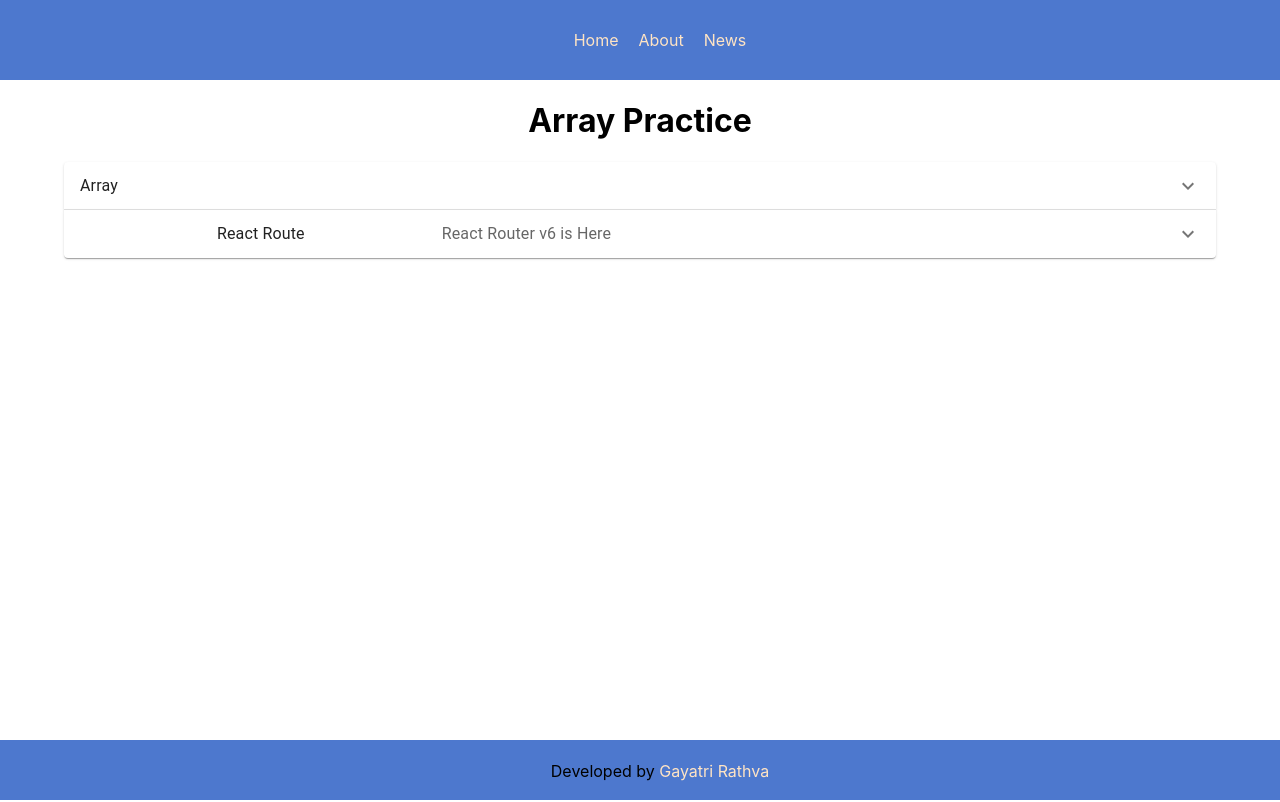
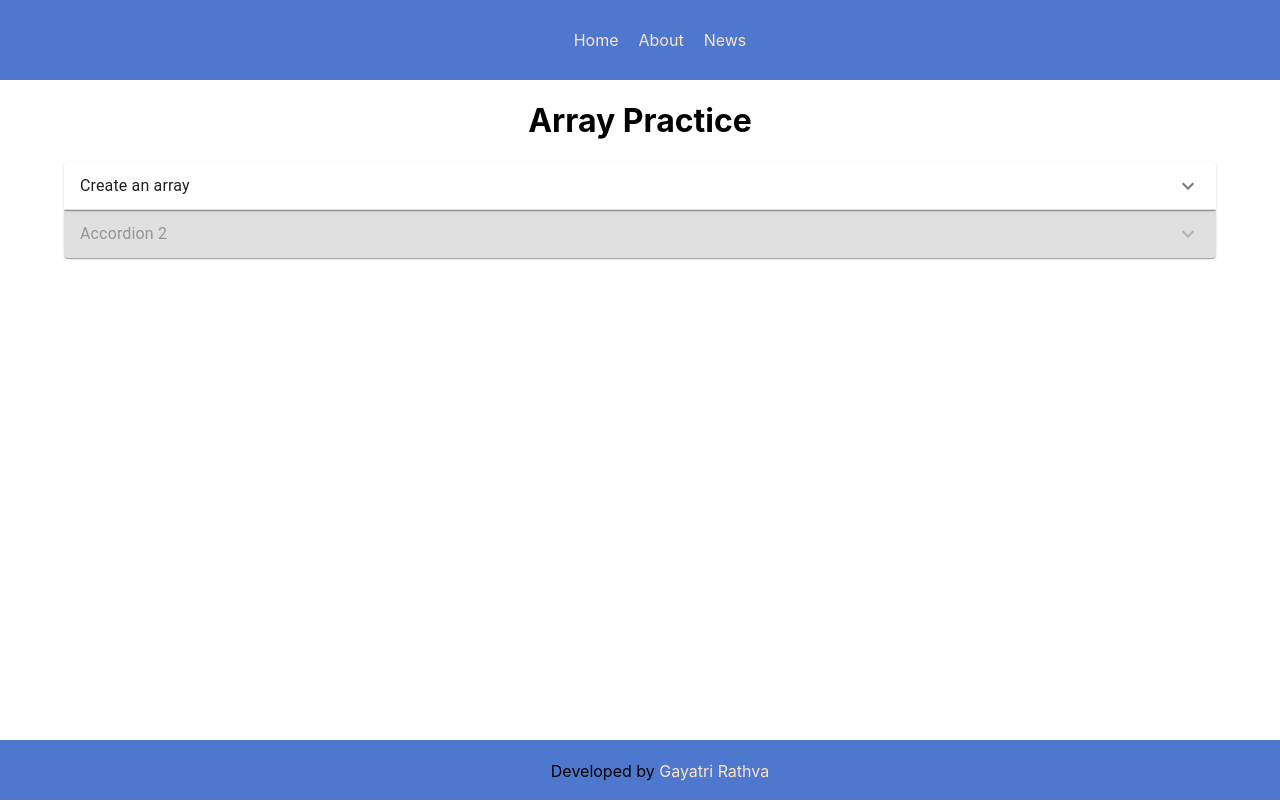
Before and after one commit to gayatri89/react-practice-project, a React (Create React App) app: page /arr in a window 1280 px wide. Built offline with nearby package versions, Linux system fonts and the light colour scheme.

Commit message:
created footer

```diff
--- a/src/App.css
+++ b/src/App.css
@@ -39,3 +39,15 @@
   text-decoration: none;
   color: bisque;
 }
+
+pre {
+  background-color: var(--code-background-block);
+  border: 1px solid transparent;
+  margin: 1rem 0 2rem;
+  padding: 1rem 2.5rem 1rem 1rem;
+}
+pre code {
+  background: none;
+  color: var(--text-primary);
+  padding: 0;
+}
--- a/src/components/Footer.js
+++ b/src/components/Footer.js
@@ -5,7 +5,7 @@ const Footer = () => {
     return(
         <header className="App-footer">
             <ul className="menu-nav">
-                <li>Developed by <Link to="/"> Gayatri Rathva</Link></li>
+                <li>Developed by <a href="https://www.linkedin.com/in/gayatri-rathva-72394734/" target="_blank"> Gayatri Rathva</a></li>
             </ul>
         </header>
     );
--- a/src/components/example-array/ArrayFunc.js
+++ b/src/components/example-array/ArrayFunc.js
@@ -4,13 +4,7 @@ import ExpandMoreIcon from '@mui/icons-material/ExpandMore';
 
 const ArrayFunc = () => {
 
-    const [expanded, setExpanded] = useState(false);
     const fruits = ['Apple','Banana','Orange','Strawberry','Cherry','Chikoo','Pinapple'];
-
-
-    const handleChange = (panel) => (event, isExpanded) => {
-        setExpanded(isExpanded ? panel : false);
-      };
 
     const arr = () => {
         return fruits.length;
@@ -45,47 +39,48 @@ const ArrayFunc = () => {
         <Container fixed>
 
             <h1>Array Practice</h1>
-            <Accordion expanded={expanded === 'panel1'} onChange={handleChange('panel1')}>
+
+
+            <Accordion>
                 <AccordionSummary
                      expandIcon={<ExpandMoreIcon />}
                      aria-controls="panel1a-content"
                      id="panel1a-header"
                 >
-                    <Typography>Array</Typography>
+                    <Typography>Create an array</Typography>
                 </AccordionSummary>
                 <AccordionDetails>
                     <Typography>This section provides some examples of common array operations in JavaScript.
-                    <pre>
-                        <code>
-                           {
-                               // 'fruits' array created using array literal notation.""
-                               "const fruits = ['Apple','Banana','Orange','Strawberry','Cherry','Chikoo','Pinapple'];"
-                                //printing the array size
-                            // console.log(fruits.length)
-                           }
-                        </code>
-                    </pre>
+                    <pre class="brush: js notranslate"><code><span class="token comment">// 'fruits' array created using array literal notation.</span>
+<span class="token keyword">const</span> fruits <span class="token operator">=</span> <span class="token punctuation">[</span><span class="token string">'Apple'</span><span class="token punctuation">,</span> <span class="token string">'Banana'</span><span class="token punctuation">]</span><span class="token punctuation">;</span>
+console<span class="token punctuation">.</span><span class="token function">log</span><span class="token punctuation">(</span>fruits<span class="token punctuation">.</span>length<span class="token punctuation">)</span><span class="token punctuation">;</span>
+<span class="token comment">// 2</span>
+
+<span class="token comment">// 'fruits' array created using the Array() constructor.</span>
+<span class="token keyword">const</span> fruits <span class="token operator">=</span> <span class="token keyword">new</span> <span class="token class-name">Array</span><span class="token punctuation">(</span><span class="token string">'Apple'</span><span class="token punctuation">,</span> <span class="token string">'Banana'</span><span class="token punctuation">)</span><span class="token punctuation">;</span>
+console<span class="token punctuation">.</span><span class="token function">log</span><span class="token punctuation">(</span>fruits<span class="token punctuation">.</span>length<span class="token punctuation">)</span><span class="token punctuation">;</span>
+<span class="token comment">// 2</span>
+
+<span class="token comment">// 'fruits' array created using String.prototype.split().</span>
+<span class="token keyword">const</span> fruits <span class="token operator">=</span> <span class="token string">'Apple, Banana'</span><span class="token punctuation">.</span><span class="token function">split</span><span class="token punctuation">(</span><span class="token string">', '</span><span class="token punctuation">)</span><span class="token punctuation">;</span>
+console<span class="token punctuation">.</span><span class="token function">log</span><span class="token punctuation">(</span>fruits<span class="token punctuation">.</span>length<span class="token punctuation">)</span><span class="token punctuation">;</span>
+<span class="token comment">// 2</span>
+</code></pre>
                     </Typography>
                 </AccordionDetails>
                 </Accordion>
-
-            <Accordion expanded={expanded === 'panel3'} onChange={handleChange('panel3')}>
+                <Accordion disabled>
                 <AccordionSummary
                     expandIcon={<ExpandMoreIcon />}
-                aria-controls="panel3bh-content"
-                id="panel3bh-header"
+                    aria-controls="panel2a-content"
+                    id="panel2a-header"
                 >
-                <Typography sx={{ width: '33%', flexShrink: 0 }}>
-                    React Route
-                </Typography>
-                <Typography sx={{ color: 'text.secondary' }}>
-                React Router v6 is Here
-                </Typography>
+                    <Typography>Accordion 2</Typography>
                 </AccordionSummary>
                 <AccordionDetails>
                     <Typography>
-                    Nunc vitae orci ultricies, auctor nunc in, volutpat nisl. Integer sit
-                    amet egestas eros, vitae egestas augue. Duis vel est augue.
+                    Lorem ipsum dolor sit amet, consectetur adipiscing elit. Suspendisse
+                    malesuada lacus ex, sit amet blandit leo lobortis eget.
                     </Typography>
                 </AccordionDetails>
                 </Accordion>
```
Lines whose indentation alone changed are shown as unchanged.
